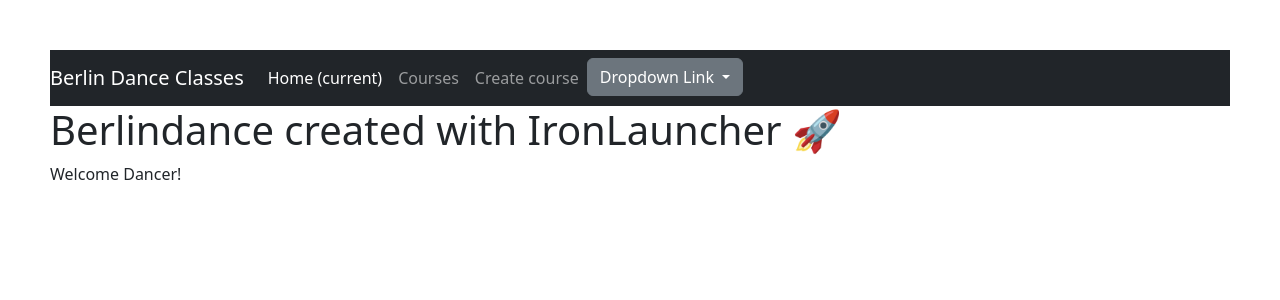
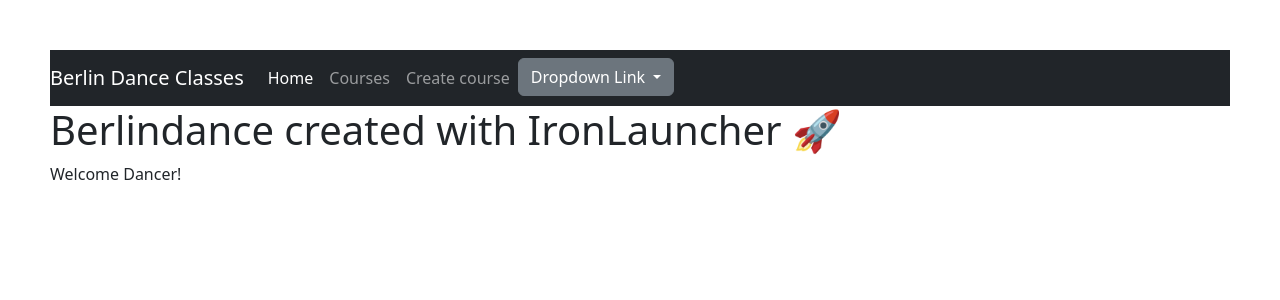
Before and after one commit to BerlinDanceClasses/BerlinDance, a Node server app: page / in a window 1280 px wide. Shown: the top 300 px of the page. Run offline with Node 20, Linux system fonts and the light colour scheme; some libraries are stand-ins or nearby versions.

Commit message:
deleted span in layout.hbs

```diff
--- a/views/layout.hbs
+++ b/views/layout.hbs
@@ -28,7 +28,7 @@
         <div class="navbar-nav">
           <a class="nav-item nav-link active" href="/">
             Home
-            <span class="sr-only">(current)</span>
+
           </a>
 
           <a class="nav-item nav-link" href="/courses">Courses</a>
```
